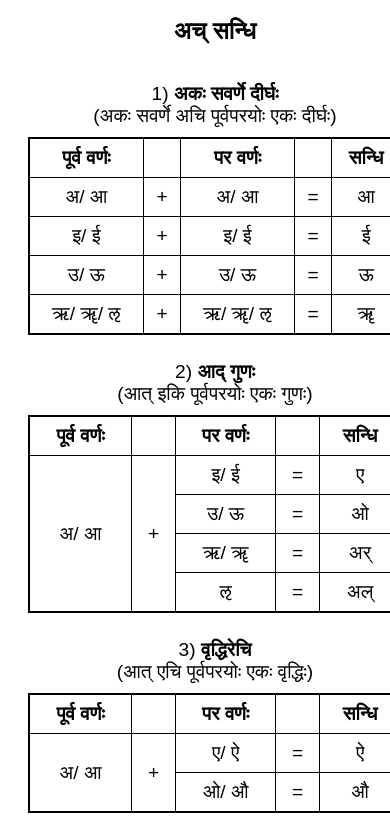
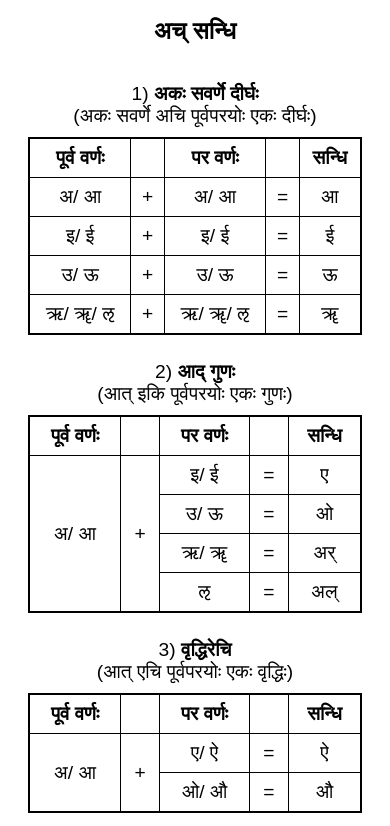
Before and after one commit to sanatana-dharma/samskrtam, a plain HTML site: page sandhi.html in a window 390 px wide. Shown: the part 73-899 px from the top of the page. Drawn offline with Linux system fonts and the light colour scheme.

Commit message:
Adjusted for responsiveness

```diff
--- a/samskrtam.css
+++ b/samskrtam.css
@@ -1,31 +1,39 @@
 /* spacing */
+
+* {
+    box-sizing: border-box;
+  }
 
 html {
     font-family: sans-serif;
     width: 100%;
 }
 body {
-    width: 100%;
     margin: 20px;
     padding: 0;
 }
+main {
+    width: 100%;
+    max-width: 100%;
+}
 .wrapper {
+    width: 100%;
     max-width: 960px;
     margin: 2em auto;
 }
 
 .sandhiTablesContainer {
     display: grid;
+    width: 100%;
     grid-template-columns: 40% 40%;
     gap: 16px;
     padding: 8px;
 }
 
-@media screen and (max-width: 760px) {
-    head{
-        font-size: 0.8em;
-    }
+/* small screen */
+@media only screen and (max-width: 734px) {
     body {
+        max-width: 100%;
         font-size: 1.0em;
      }
     .sandhiTablesContainer {
```
